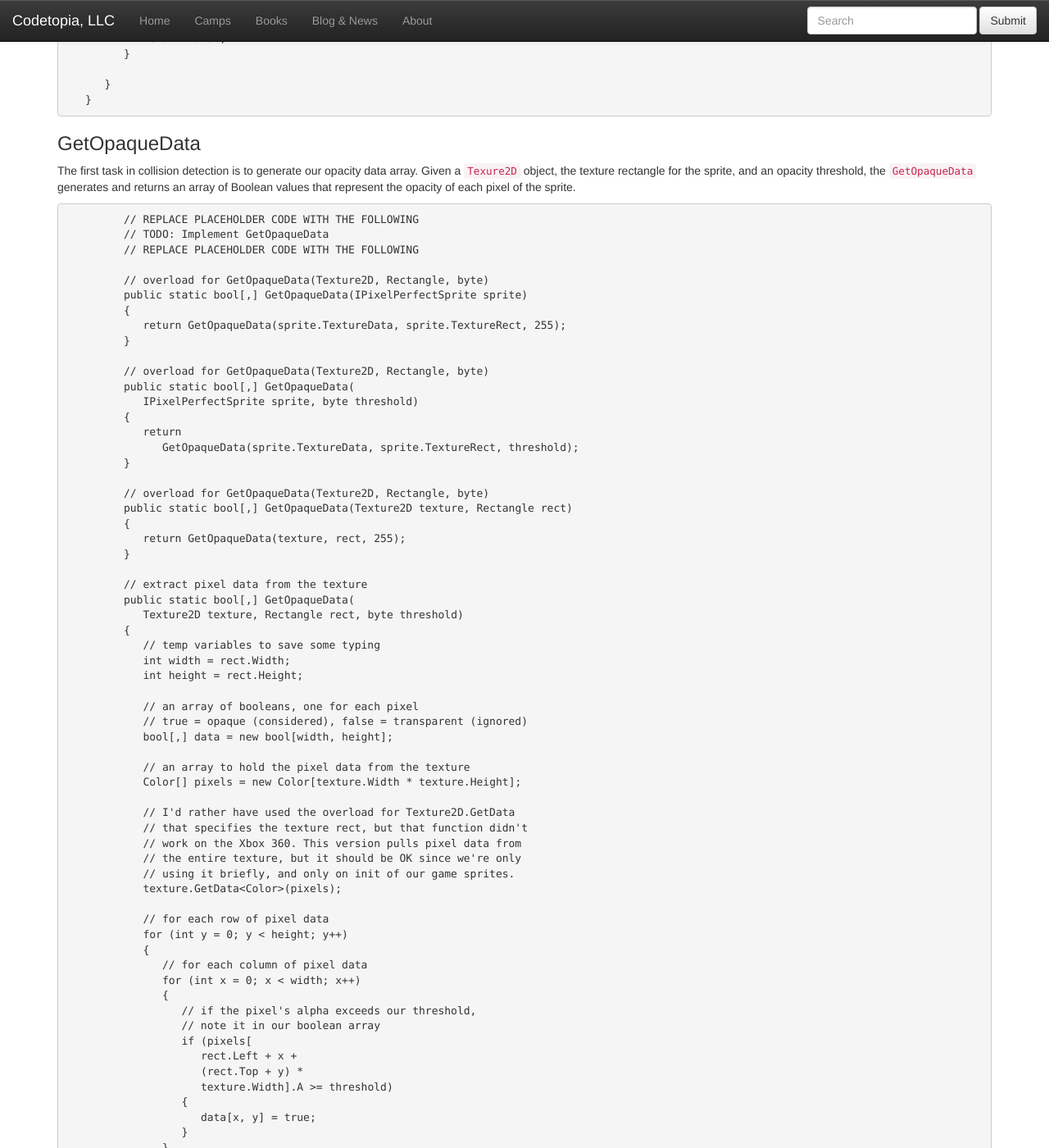
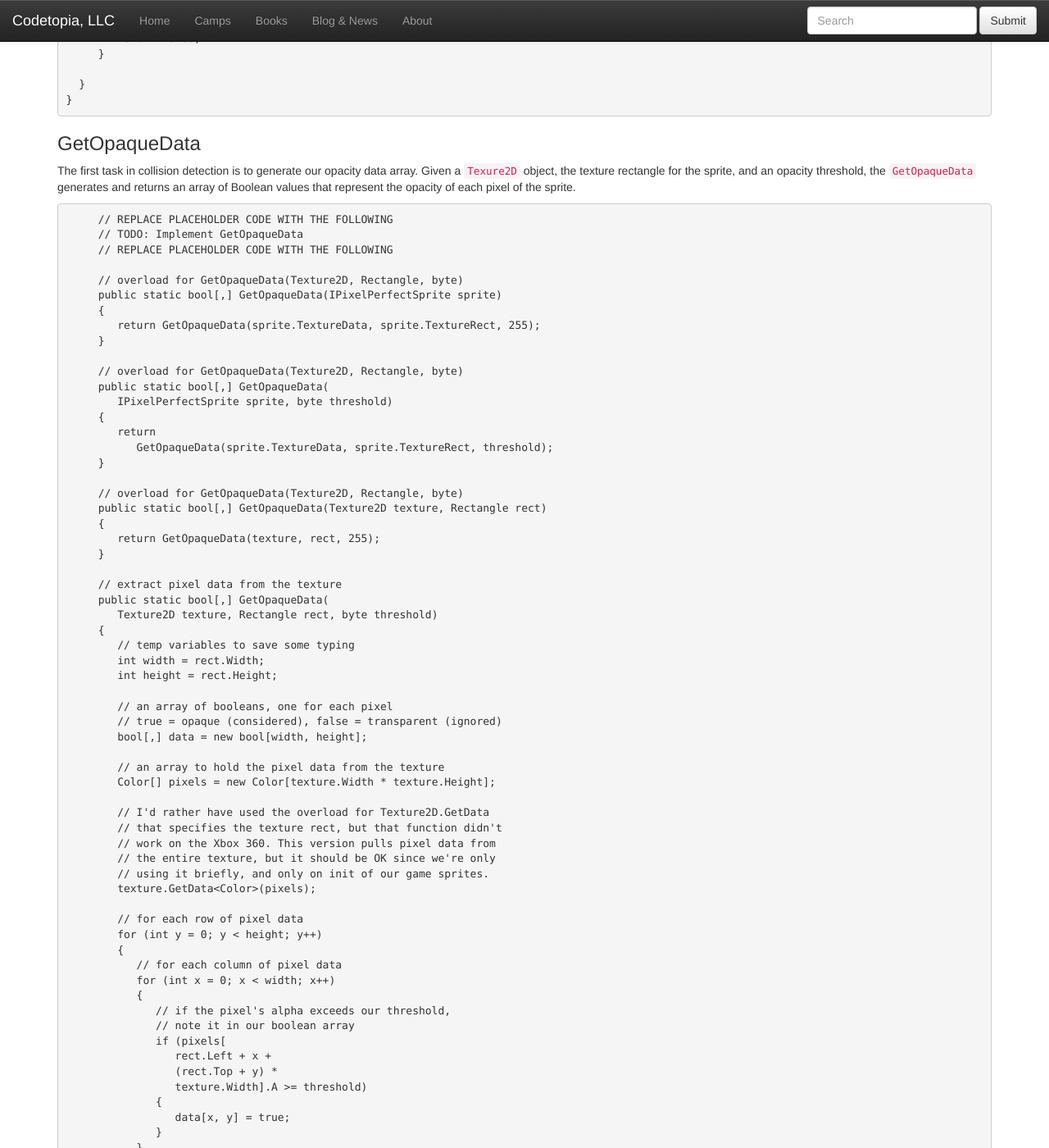
Before and after one commit to groundh0g/codetopia.com, a Jekyll site: the page built from book/codecamps/ch18-libs-collision-detection.md, in a window 1280 px wide and 1400 px high, scrolled down 1730 px. Shown: the whole window at 82% size. Built offline with Jekyll 4.4.1, drawn with Linux system fonts in a browser that asks for light colours; nearby versions of some CDN libraries; library files that are not in the unit come from our copies; some of the changed text lies outside the part shown.

Commit message:
Minor cleanup and tweaks.

````diff
--- a/book/codecamps/ch18-libs-collision-detection.md
+++ b/book/codecamps/ch18-libs-collision-detection.md
@@ -24,18 +25,14 @@
 
 To access the pixels for a texture, we'll use code similar to the following:
 
-```csharp
-   // an array to hold the pixel data from the texture
-   Color[] pixels = new Color[texture.Width * texture.Height];
-   // fill our array with the texture's pixel data
-   texture.GetData<Color>(pixels);
-```
+    // an array to hold the pixel data from the texture
+    Color[] pixels = new Color[texture.Width * texture.Height];
+    // fill our array with the texture's pixel data
+    texture.GetData<Color>(pixels);
 
 Now we can access any pixel in the single-dimensional array using code similar to the following:
 
-```csharp
-   Color pixel = pixels[x + (y * texture.Width)];
-```
+    Color pixel = pixels[x + (y * texture.Width)];
 
 ### Remembering Opacity
 
@@ -57,13 +54,12 @@
 
 The `PixelPerfectHelper` class contains a collection of static methods to help us detect 2D collisions.
 
-```csharp
-   using System;
-   using Microsoft.Xna.Framework;
-   using Microsoft.Xna.Framework.Graphics;
+    using System;
+    using Microsoft.Xna.Framework;
+    using Microsoft.Xna.Framework.Graphics;
 
-   namespace MoreOnCode.Graphics
-   {
+    namespace MoreOnCode.Graphics
+    {
       public class PixelPerfectHelper
       {
          // TODO: Implement GetOpaqueData
@@ -82,14 +78,12 @@
          }
 
       }
-   }
-```
+    }
 
 ### GetOpaqueData
 
 The first task in collision detection is to generate our opacity data array. Given a `Texure2D` object, the texture rectangle for the sprite, and an opacity threshold, the `GetOpaqueData` generates and returns an array of Boolean values that represent the opacity of each pixel of the sprite.
 
-```csharp
          // REPLACE PLACEHOLDER CODE WITH THE FOLLOWING
          // TODO: Implement GetOpaqueData
          // REPLACE PLACEHOLDER CODE WITH THE FOLLOWING
@@ -157,13 +151,11 @@
             // return our findings to the caller
             return data;
          }
-```
 
 ### DetectCollision
 
 Once we have our opacity data, we can start checking for sprite collisions. The `DetectCollision` method encapsulates the two checks that need to be performed - do the sprite textures overlap, and, if so, do any of the overlapping, opaque pixels touch? These two checks are handled by the `BoundsOverlap` and `PixelsTouch` methods, respectively.
 
-```csharp
          // REPLACE PLACEHOLDER CODE WITH THE FOLLOWING
          // TODO: Implement DetectCollision
          // REPLACE PLACEHOLDER CODE WITH THE FOLLOWING
@@ -203,7 +195,6 @@
          {
             return false;
          }
-```
 
 Note the two helper methods - `BoundsOverlap` and `PixelsTouch`. They're used internally by `CheckForCollisions`. The first check is quick. We just want to know if the two specified sprites overlap. If not, we don't have to check any further.
 
@@ -217,7 +208,6 @@
 
 If the first sprite is fully to the left, fully to the right, fully above, or fully below the second sprite, there is no overlap. Otherwise, the bounding rectangles of the two sprites do overlap, and we need to perform a pixel-by-pixel comparison.
 
-```csharp
          // REPLACE PLACEHOLDER CODE WITH THE FOLLOWING
          // TODO: Implement BoundsOverlap
          // REPLACE PLACEHOLDER CODE WITH THE FOLLOWING
@@ -251,13 +241,11 @@
                bottom1 < top2
             );
          }
-```
 
 #### PixelsTouch
 
 This is the routine where pixel-by-pixel comparisons are performed. First, we calculate the bounds of the smallest rectangle that contains all of the overlapping pixels of both sprites. Then, we focus our search for a collision to that subset of the opaque data. If both sprites have an opaque pixel at the same location, a collision has occurred.
 
-```csharp
          // REPLACE PLACEHOLDER CODE WITH THE FOLLOWING
          // TODO: Implement PixelsTouch
          // REPLACE PLACEHOLDER CODE WITH THE FOLLOWING
@@ -301,19 +289,17 @@
             }
             return false;
          }
-```
 
 ### PixelPerfectHelper in Action
 
 To keep our parameter lists small, we'll make sure that the game's custom sprite class implements the `IPixelPerfectSprite` interface.
 
-```csharp
-   using System;
-   using Microsoft.Xna.Framework;
-   using Microsoft.Xna.Framework.Graphics;
+    using System;
+    using Microsoft.Xna.Framework;
+    using Microsoft.Xna.Framework.Graphics;
 
-   namespace MoreOnCode.Graphics
-   {
+    namespace MoreOnCode.Graphics
+    {
       // a handy interface to allow you to pass your game sprite
       // into these helper methods, saving some typing in your
       // parameter lists
@@ -324,18 +310,16 @@
          Vector2 Location { get; set; }
          bool[,] OpaqueData { get; set; }
       }
-   }
-```
+    }
 
 That interface exposes all of the sprite properties that we'll need to perform collision detection. The following is an example class that implements the interface.
 
-```csharp
-   using System;
-   using Microsoft.Xna.Framework;
-   using Microsoft.Xna.Framework.Graphics;
+    using System;
+    using Microsoft.Xna.Framework;
+    using Microsoft.Xna.Framework.Graphics;
 
-   namespace MoreOnCode.Graphics
-   {
+    namespace MoreOnCode.Graphics
+    {
       // a handy class to allow you to refer to your sprite
       // and its associated data in one instance
       public class GameSprite : IPixelPerfectSprite
@@ -351,22 +335,19 @@
             batch.Draw(TextureData, Location, TextureRect, color);
          }
       }
-   }
-```
+    }
 
 ## Our Game
 
 Since this set of classes is used in several of the example games, I'm not going to write a new example just to showcase collision detection. If you'd like to see collisions in action check out one of the following chapters.
 
-* Chapter 4: Spit Polish
+* Chapter 4: Spit and Polish
 * Chapter 5: Side Scroller
 * Chapter X: Blah. Blah. Blah.
 
 A contrived example follows.
 
-```csharp
-   var foo = new bar();
-```
+    var foo = new bar();
 
 In this example, blah. Blah. Blah. Blah.
 
````
Also changed, not shown: other parts of book/codecamps/ch18-libs-collision-detection.md (+1 -0 lines).
